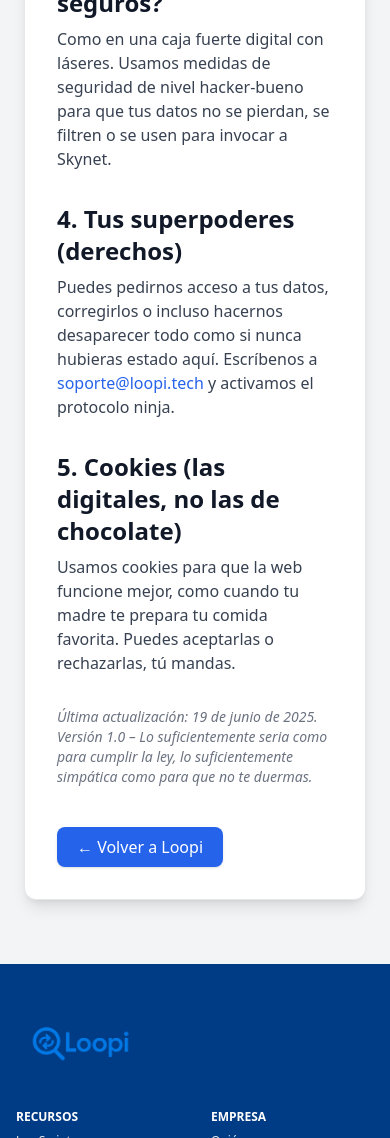
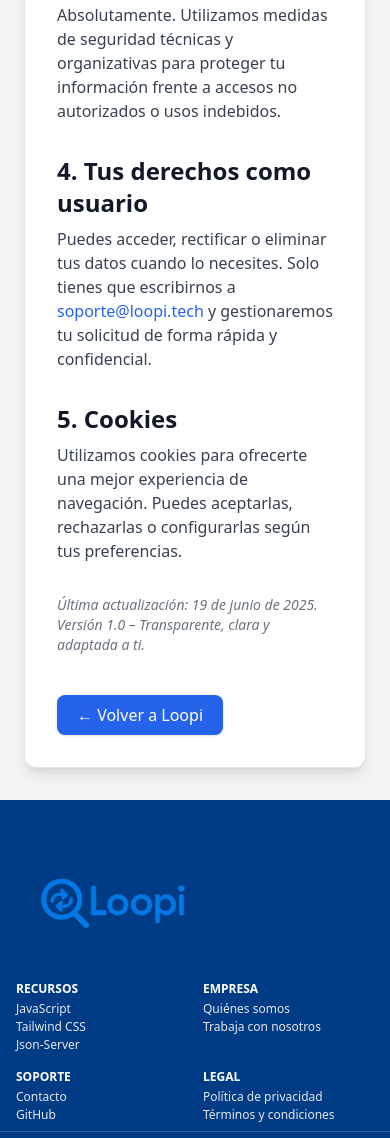
Before and after one commit to jemb4/loopi, a plain HTML site: page src/components/footer_politica-privacidad.html in a window 390 px wide. Shown: the part 862-2000 px from the top of the page. Drawn offline with nearby package versions, Linux system fonts and the light colour scheme.

Commit message:
En principio esta terminado el footer

```diff
--- a/src/components/footer_politica-privacidad.html
+++ b/src/components/footer_politica-privacidad.html
@@ -15,37 +15,37 @@
     <h1 class="text-4xl font-extrabold text-blue-600 mb-6">🕵️ Política de Privacidad</h1>
 
     <p class="mb-4 text-gray-700">
-        En <strong>Loopi</strong>, no vendemos tus datos por cuatro duros, ni se los damos a alienígenas (todavía). Esta Política de Privacidad te explica de forma clara y sin rodeos cómo tratamos tu información. Spoiler: con cariño y respeto.
+      En <strong>Loopi</strong>, nos tomamos tu privacidad en serio. Esta Política de Privacidad explica de forma clara cómo gestionamos tu información personal. Sin rodeos, sin letra pequeña.
     </p>
 
     <h2 class="text-2xl font-bold text-gray-900 mt-8 mb-2">1. ¿Qué datos recogemos?</h2>
     <p class="mb-4 text-gray-700">
-        Solo lo justo y necesario: tu nombre, email, dirección (para enviarte esos gadgets maravillosos), y detalles del pedido. Nada de saber qué desayunaste ayer.
+      Solo lo esencial: tu nombre, correo electrónico, dirección de envío y detalles del pedido. Nada que no sea necesario para ofrecerte un buen servicio.
     </p>
 
     <h2 class="text-2xl font-bold text-gray-900 mt-8 mb-2">2. ¿Para qué los usamos?</h2>
     <p class="mb-4 text-gray-700">
-        Para procesar tus pedidos, mejorar tu experiencia como usuario y enviarte memes tecnológicos si te suscribes a la newsletter (bueno, también ofertas, claro).
+      Para gestionar tus pedidos, mejorar tu experiencia en la plataforma y, si nos lo permites, enviarte novedades y promociones que te puedan interesar.
     </p>
 
     <h2 class="text-2xl font-bold text-gray-900 mt-8 mb-2">3. ¿Tus datos están seguros?</h2>
     <p class="mb-4 text-gray-700">
-        Como en una caja fuerte digital con láseres. Usamos medidas de seguridad de nivel hacker-bueno para que tus datos no se pierdan, se filtren o se usen para invocar a Skynet.
+      Absolutamente. Utilizamos medidas de seguridad técnicas y organizativas para proteger tu información frente a accesos no autorizados o usos indebidos.
     </p>
 
-      <h2 class="text-2xl font-bold text-gray-900 mt-8 mb-2">4. Tus superpoderes (derechos)</h2>
+    <h2 class="text-2xl font-bold text-gray-900 mt-8 mb-2">4. Tus derechos como usuario</h2>
     <p class="mb-4 text-gray-700">
-        Puedes pedirnos acceso a tus datos, corregirlos o incluso hacernos desaparecer todo como si nunca hubieras estado aquí. Escríbenos a
-        <a href="mailto:soporte@loopi.tech" class="text-blue-600 hover:underline">soporte@loopi.tech</a> y activamos el protocolo ninja.
+      Puedes acceder, rectificar o eliminar tus datos cuando lo necesites. Solo tienes que escribirnos a
+      <a href="mailto:soporte@loopi.tech" class="text-blue-600 hover:underline">soporte@loopi.tech</a> y gestionaremos tu solicitud de forma rápida y confidencial.
     </p>
 
-      <h2 class="text-2xl font-bold text-gray-900 mt-8 mb-2">5. Cookies (las digitales, no las de chocolate)</h2>
+    <h2 class="text-2xl font-bold text-gray-900 mt-8 mb-2">5. Cookies</h2>
     <p class="mb-4 text-gray-700">
-        Usamos cookies para que la web funcione mejor, como cuando tu madre te prepara tu comida favorita. Puedes aceptarlas o rechazarlas, tú mandas.
+      Utilizamos cookies para ofrecerte una mejor experiencia de navegación. Puedes aceptarlas, rechazarlas o configurarlas según tus preferencias.
     </p>
 
     <p class="mt-8 text-sm text-gray-500 italic">
-        Última actualización: 19 de junio de 2025. Versión 1.0 – Lo suficientemente seria como para cumplir la ley, lo suficientemente simpática como para que no te duermas.
+      Última actualización: 19 de junio de 2025. Versión 1.0 – Transparente, clara y adaptada a ti.
     </p>
 
     <div class="mt-10">
@@ -56,59 +56,67 @@
   </div>
 </main>
 
+
   <!-- Footer -->
- <footer class="bg-[#003c85] text-white text-sm mt-8">
-    <div class="w-full max-w-7xl mx-auto px-4 py-4 flex flex-col md:flex-row md:justify-between md:items-center gap-6">
-      <a href="/" class="flex items-center" aria-label="Ir a la página principal de Loopi">
-        <img src="../img/LOGO.png" class="w-32 h-auto" alt="Loopi Logo" />
+<footer class="bg-[#003c85] text-white text-sm">
+    <div class="w-full max-w-7xl mx-auto px-4 py-2 flex flex-col md:flex-row md:justify-between md:items-center gap-4">
+        <!-- Logo -->
+        <a href="/" class="flex items-center flex-shrink-0" aria-label="Ir a la página principal de Loopi">
+            <img src="../img/LOGO.png" class="w-48 h-auto" alt="Loopi Logo" />
         </a>
 
         <!-- Navegación del footer -->
-      <nav aria-label="Footer Navigation" class="grid grid-cols-2 gap-8 sm:grid-cols-3 lg:grid-cols-4 text-xs font-medium text-gray-200">
+        <nav aria-label="Footer Navigation"
+            class="grid grid-cols-2 gap-4 sm:grid-cols-3 lg:grid-cols-4 text-xs font-medium text-gray-200">
             <div>
-          <h2 class="mb-2 text-xs font-semibold uppercase text-white">Recursos</h2>
-          <ul class="space-y-1">
-            <li><a href="https://developer.mozilla.org/es/docs/Web/JavaScript/" class="hover:underline hover:text-blue-400">JavaScript</a></li>
+                <h2 class="mb-1 text-xs font-semibold uppercase text-white">Recursos</h2>
+                <ul class="space-y-0.5">
+                    <li><a href="https://developer.mozilla.org/es/docs/Web/JavaScript/"
+                        class="hover:underline hover:text-blue-400">JavaScript</a></li>
                     <li><a href="https://tailwindcss.com/" class="hover:underline hover:text-blue-400">Tailwind CSS</a></li>
-            <li><a href="https://www.npmjs.com/package/json-server" class="hover:underline hover:text-blue-400">Json-Server</a></li>
+                    <li><a href="https://www.npmjs.com/package/json-server"
+                        class="hover:underline hover:text-blue-400">Json-Server</a></li>
                 </ul>
             </div>
 
             <div>
-          <h2 class="mb-2 text-xs font-semibold uppercase text-white">Empresa</h2>
-          <ul class="space-y-1">
-            <li><a href="footer_quienes-somos.html" class="hover:underline hover:text-blue-400">Quiénes somos</a></li>
-            <li><a href="footer_trabaja-con-nosotros.html" class="hover:underline hover:text-blue-400">Trabaja con nosotros</a></li>
+                <h2 class="mb-1 text-xs font-semibold uppercase text-white">Empresa</h2>
+                <ul class="space-y-0.5">
+                    <li><a href="footer_quienes-somos.html" target="_blank" class="hover:underline hover:text-blue-400">Quiénes somos</a></li>
+                    <li><a href="footer_trabaja-con-nosotros.html" target="_blank" class="hover:underline hover:text-blue-400">Trabaja con nosotros</a></li>
                 </ul>
             </div>
 
             <div>
-          <h2 class="mb-2 text-xs font-semibold uppercase text-white">Soporte</h2>
-          <ul class="space-y-1">
+                <h2 class="mb-1 text-xs font-semibold uppercase text-white">Soporte</h2>
+                <ul class="space-y-0.5">
                     <li>
                         <a href="https://mail.google.com/mail/?view=cm&fs=1&to=loopi@support.com" target="_blank"
                             class="hover:underline hover:text-blue-400">
                             Contacto
                         </a>
                     </li>
-            <li><a href="https://github.com/jemb4/loopi" target="_blank" class="hover:underline hover:text-blue-400">GitHub</a></li>
+                    <li><a href="https://github.com/jemb4/loopi" target="_blank"
+                        class="hover:underline hover:text-blue-400">GitHub</a></li>
                 </ul>
             </div>
 
             <div>
-          <h2 class="mb-2 text-xs font-semibold uppercase text-white">Legal</h2>
-          <ul class="space-y-1">
-            <li><a href="footer_politica-privacidad.html" target="_blank" class="hover:underline hover:text-blue-400">Política de privacidad</a></li>
-            <li><a href="footer_terminos-condiciones.html" target="_blank" class="hover:underline hover:text-blue-400">Términos y condiciones</a></li>
+                <h2 class="mb-1 text-xs font-semibold uppercase text-white">Legal</h2>
+                <ul class="space-y-0.5">
+                    <li><a href="footer_politica-privacidad.html" target="_blank"
+                        class="hover:underline hover:text-blue-400">Política de privacidad</a></li>
+                    <li><a href="footer_terminos-condiciones.html" target="_blank"
+                        class="hover:underline hover:text-blue-400">Términos y condiciones</a></li>
                 </ul>
             </div>
         </nav>
     </div>
 
-    <hr class="my-2 border-gray-200 opacity-20" />
+    <hr class="border-gray-200 opacity-20" />
 
-    <div class="flex flex-col sm:flex-row sm:justify-center sm:items-center text-center text-gray-200 text-xs pb-4">
-      <span>© <span id="year"></span> <a href="/" class="hover:underline">Loopi™</a>. Todos los derechos reservados.</span>
+    <div class="flex flex-col sm:flex-row sm:justify-center sm:items-center text-center text-gray-200 text-xs py-2">
+        <span>© <span id="year">2024</span> <a href="/" class="hover:underline">Loopi™</a>. Todos los derechos reservados.</span>
     </div>
 </footer>
 
```
Also changed, not shown: src/components/footer.html (+18 -20 lines), src/components/footer_quienes-somos.html (+33 -31 lines), src/components/footer_terminos-condiciones.html (+38 -30 lines), src/components/footer_trabaja-con-nosotros.html (+18 -19 lines). Lines whose indentation alone changed are shown as unchanged.
